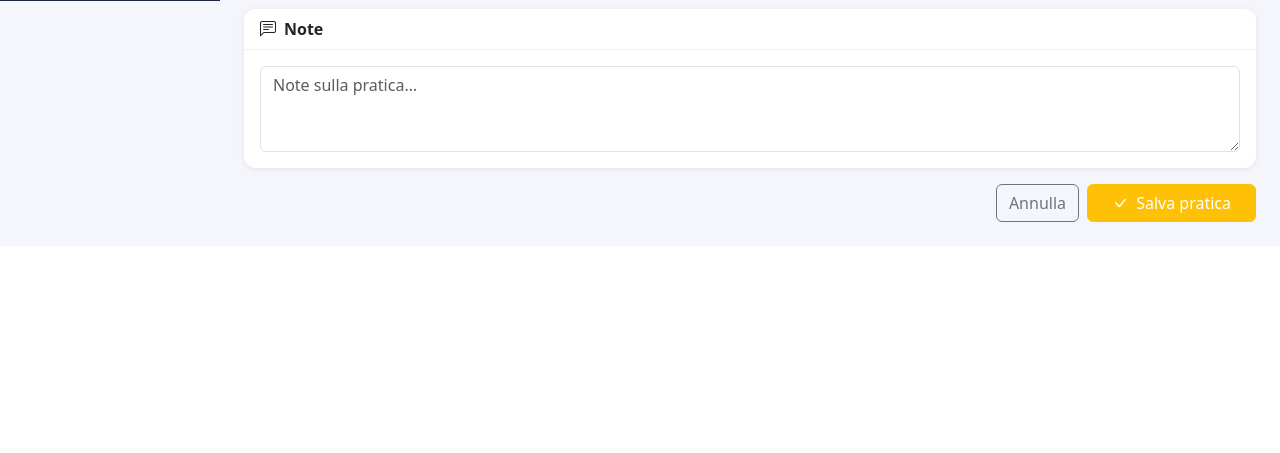
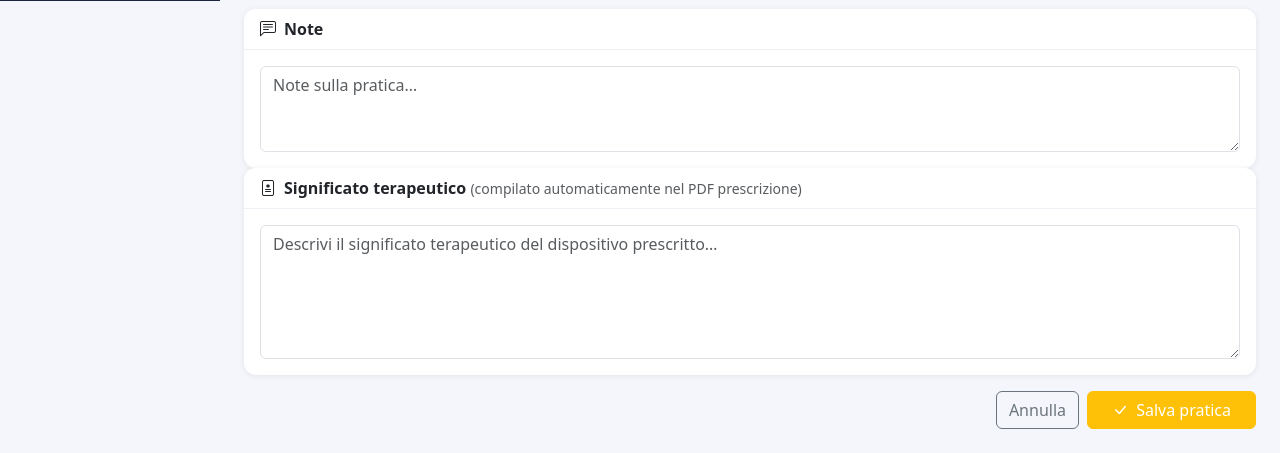
Before and after one commit to mattiamarsili-dot/sistema_ausili, a Flask app: page /pratiche/nuova in a window 1280 px wide. Shown: the part 799-1252 px from the top of the page. Before the commit the page ends 1021 px from the top, so only its background shows below. Run offline with Flask 3, Linux system fonts and the light colour scheme; data that the repository does not hold is empty.

Commit message:
Sign. Terap.interno a pratiche

```diff
--- a/app.py
+++ b/app.py
@@ -427,7 +427,7 @@ def compila_pdf(template_id, pratica_id):
         "voci": voci,
         "data_oggi": __import__("datetime").date.today().strftime("%d/%m/%Y"),
         "variante_testo": request.args.getlist("variante"),
-        "significato_custom": request.form.get("significato_custom", ""),
+        "significato_custom": request.form.get("significato_custom", "") or request.args.get("significato_custom", ""),
     }
 
     try:
--- a/database.py
+++ b/database.py
@@ -297,7 +297,7 @@ def save_pratica(data, id=None):
               "descrizione_ausilio","importo_preventivo","importo_liquidato",
               "data_autorizzazione","data_fornitura",
               "data_segnalazione","data_valutazione","data_prescrizione","data_ordine",
-              "note"]
+              "note","significato_terapeutico"]
     values = [data.get(f, "") or None for f in fields]
     if id:
         set_clause = ", ".join(f"{f}=?" for f in fields)
--- a/templates/pratica_form.html
+++ b/templates/pratica_form.html
@@ -216,6 +216,14 @@
         <textarea name="note" class="form-control" rows="3" placeholder="Note sulla pratica…">{{ pratica.note or '' }}</textarea>
       </div>
     </div>
+
+    <div class="card">
+      <div class="card-header"><i class="bi bi-file-medical me-2"></i>Significato terapeutico <span class="text-muted fw-normal small">(compilato automaticamente nel PDF prescrizione)</span></div>
+      <div class="card-body">
+        <textarea name="significato_terapeutico" class="form-control" rows="5"
+                  placeholder="Descrivi il significato terapeutico del dispositivo prescritto…">{{ pratica.significato_terapeutico or '' }}</textarea>
+      </div>
+    </div>
   </div>
 
   <!-- Genera PDF (solo in modifica) -->
@@ -232,18 +240,10 @@
               <div class="card-body d-flex flex-column">
                 <div class="fw-semibold mb-1">{{ t.nome_template }}</div>
                 <div class="text-muted small mb-2">{{ t.tipo_documento or '' }} — {{ t.descrizione or '' }}</div>
-                {% if 'Prescrizione' in t.nome_template %}
-                <button type="button"
-                        class="btn btn-sm btn-outline-primary mt-auto"
-                        onclick="apriModalVariante({{ t.id }}, '{{ pratica.ausilio_richiesto or '' }}', '{{ pratica.id }}')">
-                  <i class="bi bi-download me-1"></i> Genera PDF
-                </button>
-                {% else %}
                 <a href="{{ url_for('compila_pdf', template_id=t.id, pratica_id=pratica.id) }}"
                    class="btn btn-sm btn-outline-primary mt-auto">
                   <i class="bi bi-download me-1"></i> Genera PDF
                 </a>
-                {% endif %}
               </div>
             </div>
           </div>
@@ -521,14 +521,7 @@ let _varianteUrlBase = '';
 function compilaSenzaTesto() {
   const modal = bootstrap.Modal.getInstance(document.getElementById('modalVarianteTesto'));
   if (modal) modal.hide();
-  setTimeout(() => {
-    const a = document.createElement('a');
-    a.href = _varianteUrlBase;
-    a.style.display = 'none';
-    document.body.appendChild(a);
-    a.click();
-    document.body.removeChild(a);
-  }, 300);
+  window.location.href = _varianteUrlBase;
 }
 
 let _varianteAusilioCorrente = '';
@@ -600,22 +593,13 @@ function compilaGeneraPDF() {
   const nomi  = [...document.querySelectorAll('.variante-check:checked')].map(c => c.value);
   const modal = bootstrap.Modal.getInstance(document.getElementById('modalVarianteTesto'));
   if (modal) modal.hide();
-  setTimeout(() => {
-    if (testo) {
-      const form = document.getElementById('formCompilaCustom');
-      form.action = _varianteUrlBase;
-      document.getElementById('inputSignificatoCustom').value = testo;
-      form.submit();
-    } else if (nomi.length) {
-      const params = nomi.map(n => `variante=${encodeURIComponent(n)}`).join('&');
-      const a = document.createElement('a');
-      a.href = `${_varianteUrlBase}?${params}`;
-      a.style.display = 'none';
-      document.body.appendChild(a);
-      a.click();
-      document.body.removeChild(a);
-    }
-  }, 300);
+
+  if (testo) {
+    window.location.href = `${_varianteUrlBase}?significato_custom=${encodeURIComponent(testo)}`;
+  } else if (nomi.length) {
+    const params = nomi.map(n => `variante=${encodeURIComponent(n)}`).join('&');
+    window.location.href = `${_varianteUrlBase}?${params}`;
+  }
 }
 
 async function caricaDatiCliente(clienteId, forza = false) {
```
Also changed, not shown: pdf_compiler.py (+5 -3 lines).
